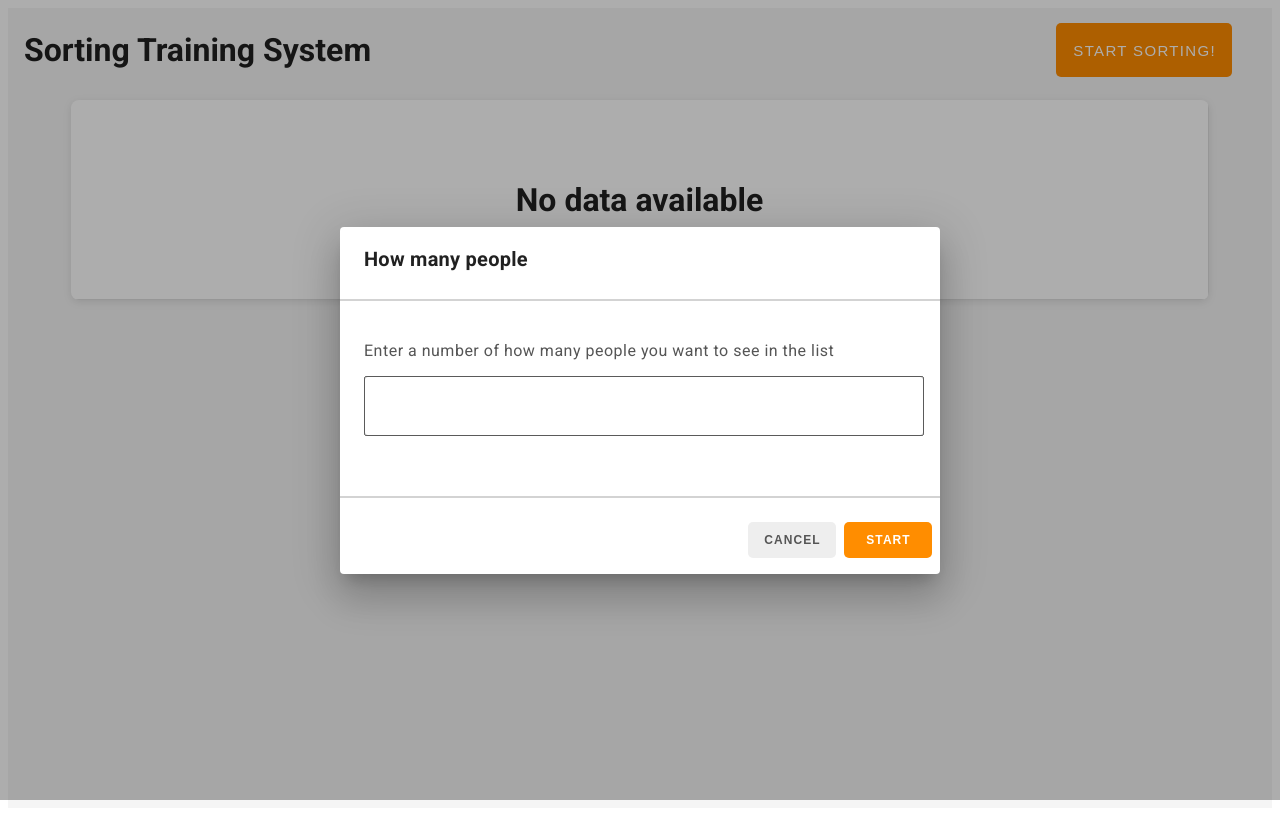
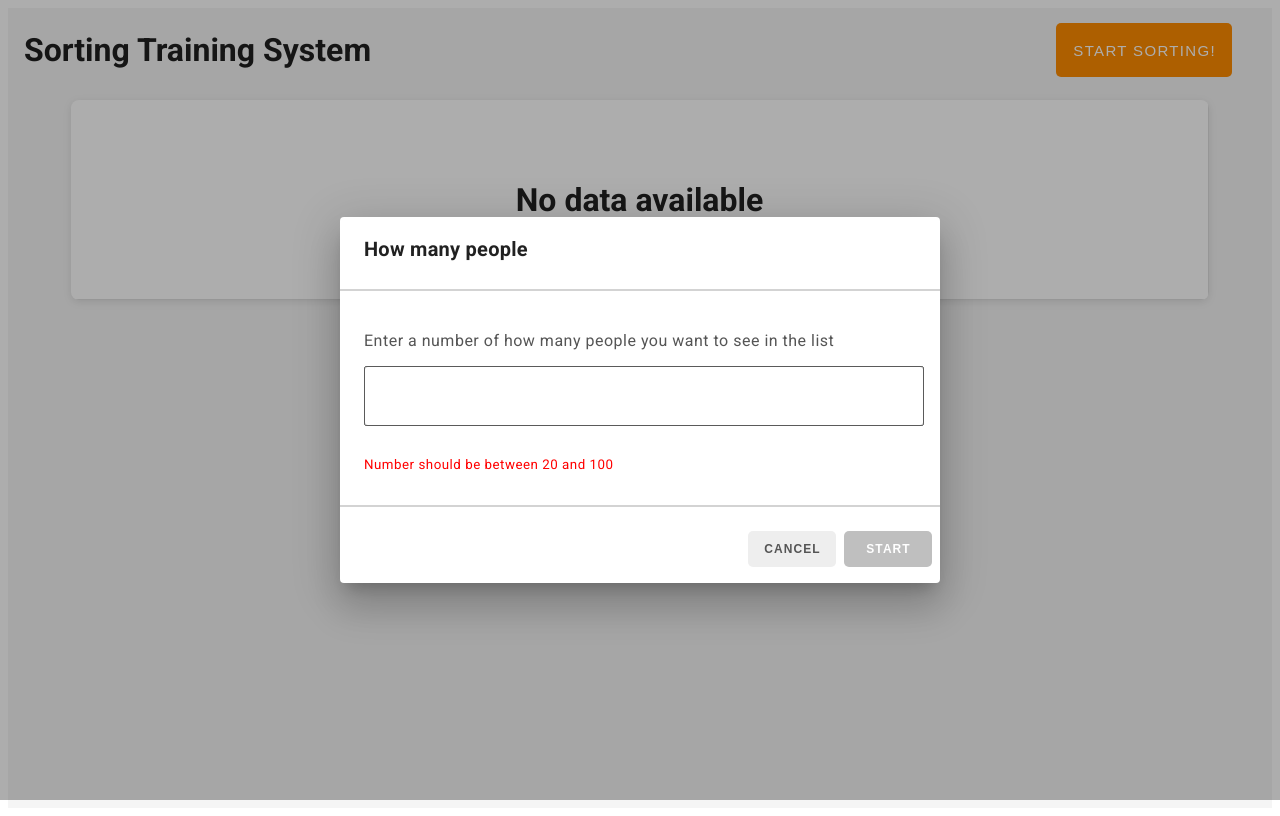
Before and after one commit to Tahmid79/vue-test-project, a Vue app: page / in a window 1280 px wide. Both pictures are taken after a click on the button "START SORTING!". Built offline with nearby package versions, Linux system fonts and the light colour scheme.

Commit message:
form validation on modal

```diff
--- a/src/components/DialogTest.vue
+++ b/src/components/DialogTest.vue
@@ -31,9 +31,11 @@
             </v-col> -->
           </v-row>
 
-          <!-- <small class="text-caption text-medium-emphasis"
-            >*indicates required field</small
-          > -->
+          <small
+            v-if="numPeople < 20 || numPeople > 100"
+            class="text-caption text-medium-emphasis error-msg"
+            >Number should be between 20 and 100</small
+          >
         </v-card-text>
 
         <hr class="divider-modal" />
@@ -51,10 +53,12 @@
 
           <v-btn
             class="save-button"
+            :class="{ 'disabled-button': numPeople < 20 || numPeople > 100 }"
             color="primary"
             text="Start"
             variant="plain"
             @click="saveNumber()"
+            :disabled="numPeople < 20 || numPeople > 100 || !numPeople"
           ></v-btn>
         </v-card-actions>
       </v-card>
@@ -65,7 +69,7 @@
 <script setup lang="ts">
 import { ref } from "vue";
 
-let numPeople = ref<any>();
+let numPeople = ref<any>(null);
 let dialog = ref<any>();
 
 const emit = defineEmits(["number-event"]);
@@ -132,6 +136,11 @@ function saveNumber() {
   opacity: 1;
 }
 
+.disabled-button {
+  background-color: gray;
+  opacity: 0.5;
+}
+
 // button style
 
 .sorting-button {
@@ -143,4 +152,8 @@ function saveNumber() {
   margin-right: 24px;
   opacity: 1;
 }
+
+.error-msg {
+  color: red;
+}
 </style>
```
